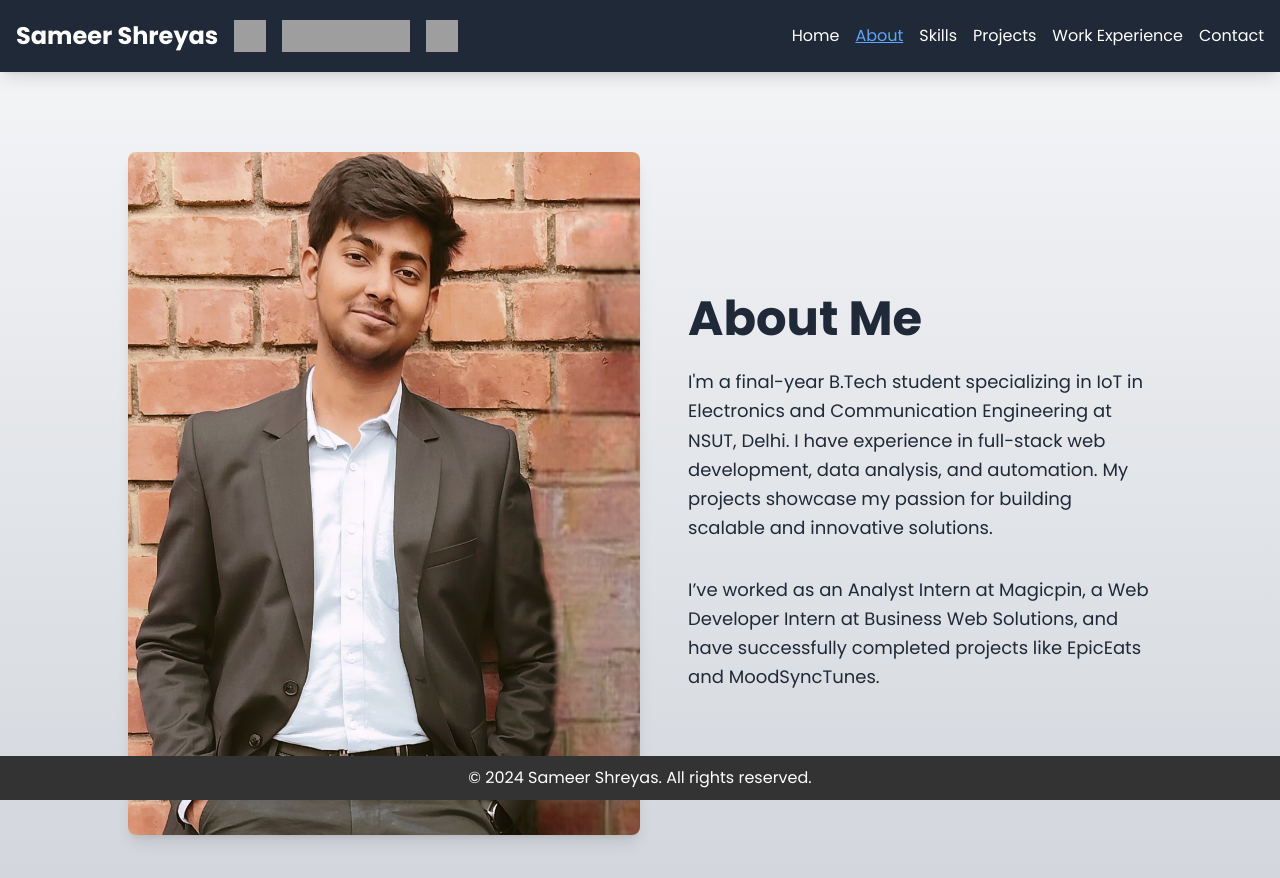
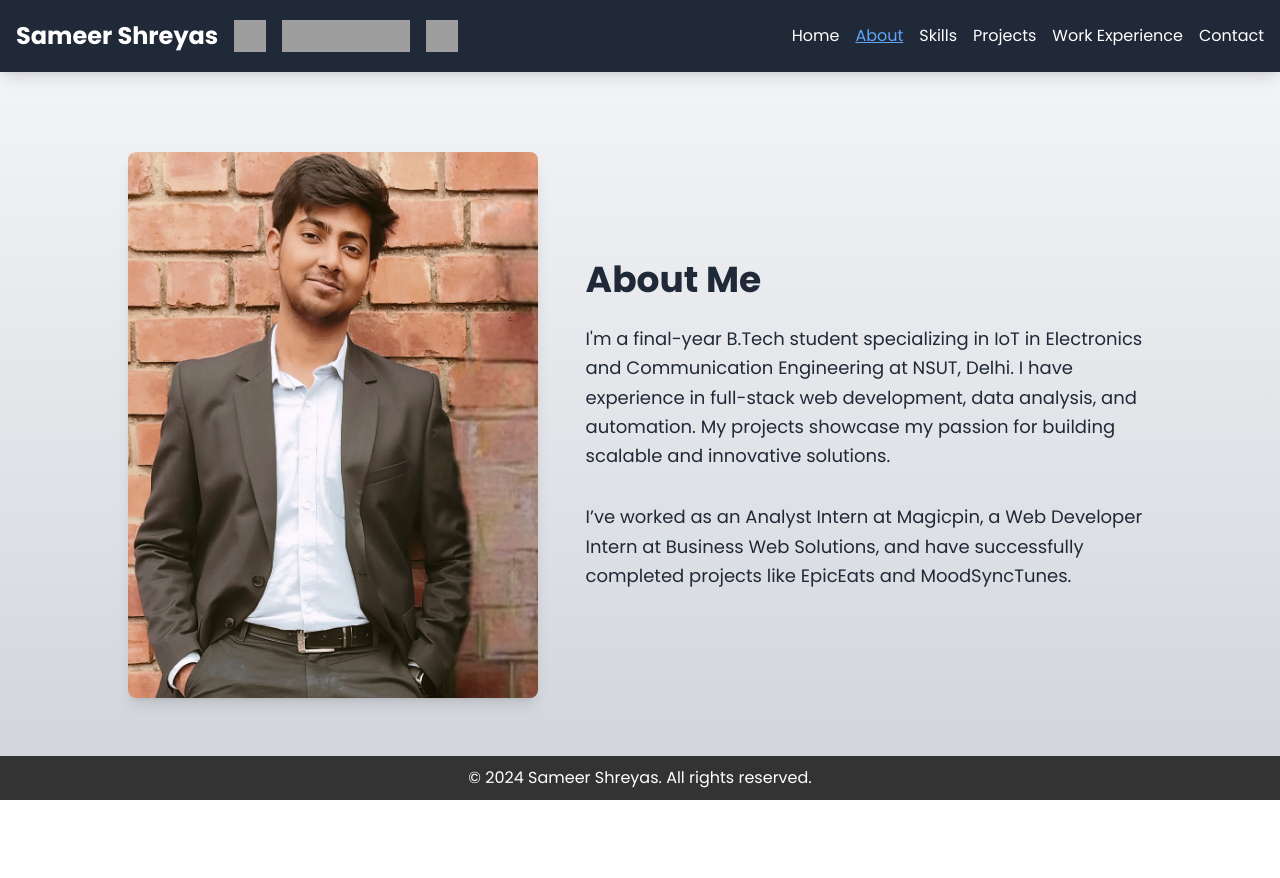
Before and after one commit to Varuno8/Portfolio, a React (Vite) app: page /about in a window 1280 px wide. Shown: the top 878 px of the page. After the commit the page ends 800 px from the top, so only its background shows below. Built offline with nearby package versions, Linux system fonts and the light colour scheme; grey boxes are pictures that could not be loaded.

Commit message:
about page updated

```diff
--- a/src/components/pages/About.jsx
+++ b/src/components/pages/About.jsx
@@ -6,7 +6,7 @@ const About = () => {
     <section className="bg-gradient-to-b from-gray-100 to-gray-300 text-gray-800 py-20 fade-in">
       <div className="container mx-auto px-4 lg:px-32 flex flex-col lg:flex-row items-center">
         {/* Image Section */}
-        <div className="lg:w-1/2 mb-10 lg:mb-0">
+        <div className="lg:w-2/5 w-3/4 mb-10 lg:mb-0">
           <img
             src={aboutImage}
             alt="About Me"
@@ -15,8 +15,8 @@ const About = () => {
         </div>
 
         {/* Text Section */}
-        <div className="lg:w-1/2 lg:pl-12 text-center lg:text-left">
-          <h3 className="text-5xl font-extrabold mb-6">About Me</h3>
+        <div className="lg:w-3/5 lg:pl-12 text-center lg:text-left">
+          <h3 className="text-4xl font-extrabold mb-6">About Me</h3>
           <p className="max-w-2xl mx-auto text-lg leading-relaxed mb-8">
             I'm a final-year B.Tech student specializing in IoT in Electronics and Communication Engineering at NSUT, Delhi. I have experience in full-stack web development, data analysis, and automation. My projects showcase my passion for building scalable and innovative solutions.
           </p>
```
